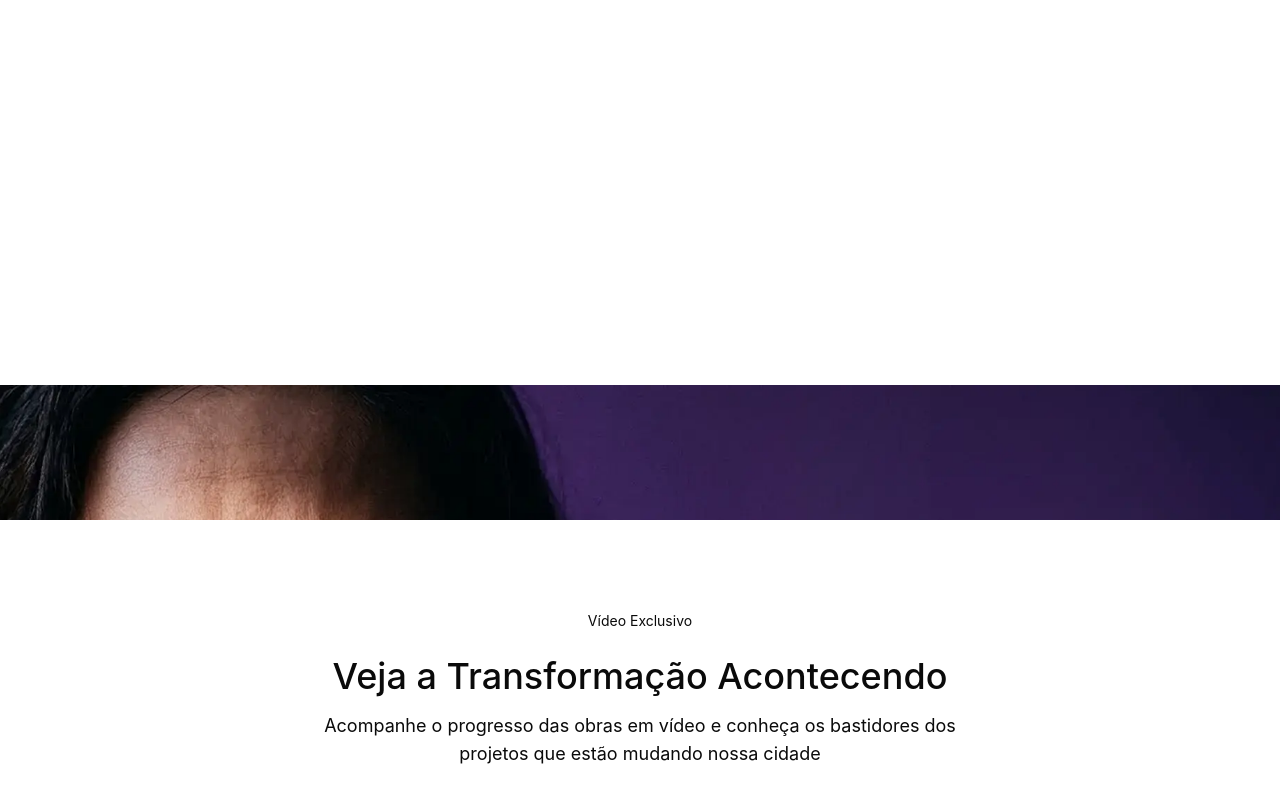
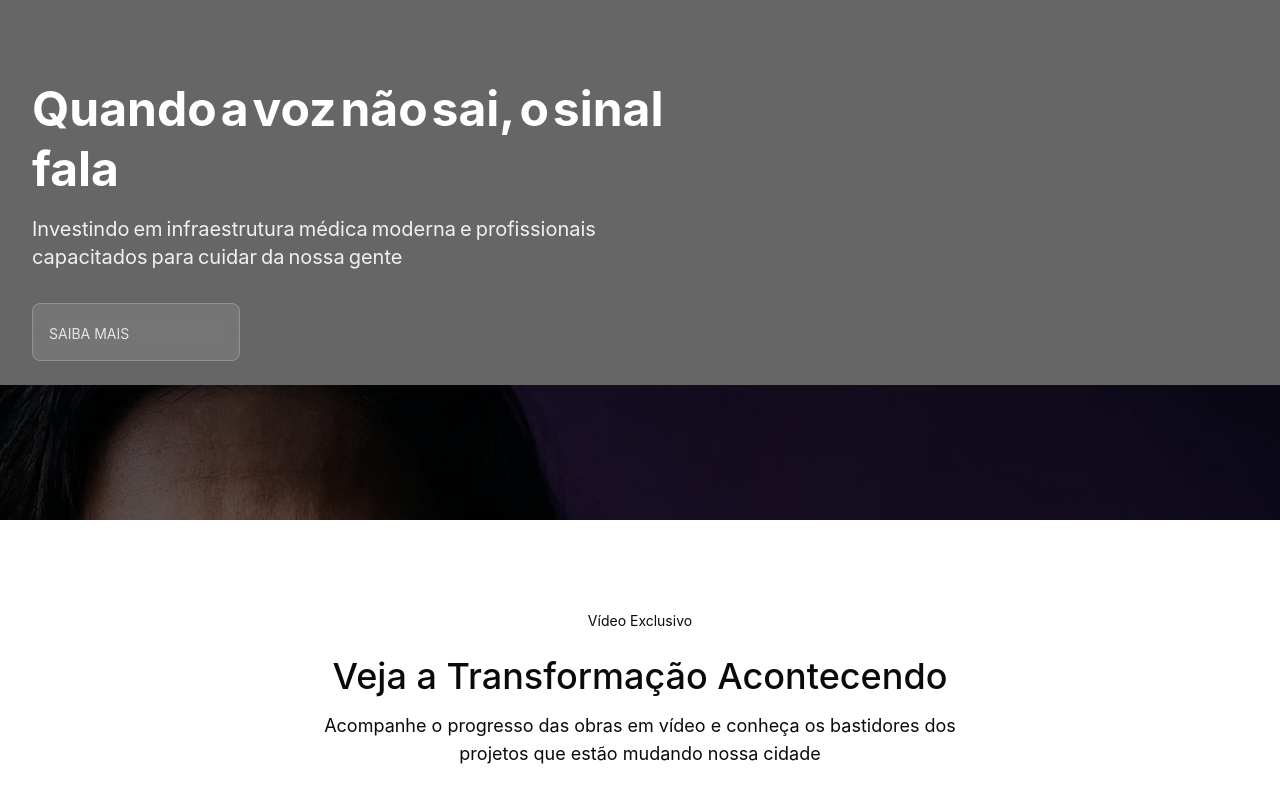
Before and after one commit to ramonchuinca/Sitegovernamentalinterativocpia, a React (Vite) app: page / in a window 1280 px wide. Shown: the part 2640-3440 px from the top of the page. Built offline with nearby package versions, Linux system fonts and the light colour scheme.

Commit message:
atualizado

```diff
--- a/src/app/App.tsx
+++ b/src/app/App.tsx
@@ -18,6 +18,7 @@ import { SocialFeed } from './components/SocialFeed';
 import { CallToAction } from './components/CallToAction';
 import { Footer } from './components/Footer';
 import { FloatingCTA } from './components/FloatingCTA';
+import { TextAnimate } from './components/magicui/text-animate';
 
 export default function App() {
   return (
@@ -28,17 +29,78 @@ export default function App() {
       <Stats />
       <Impact />
 
-      <ImpactBanner
-        image="/src/app/components/figma/foto-mulher-1.webp"
-        title="Quando a voz não sai,o sinal fala"
-        subtitle="Investindo em infraestrutura médica moderna e profissionais capacitados para cuidar da nossa gente"
-        overlay="gradient"
-        stats={[
-          // { label: 'UBS Reformadas', value: '15' },
-          // { label: 'Novos Leitos', value: '200' },
-          { label: 'SAIBA MAIS', value: '' }
-        ]}
+    <ImpactBanner
+  background={
+    <picture>
+
+      {/* MOBILE */}
+      <source
+        media="(max-width: 600px)"
+        srcSet="/src/app/components/figma/mulher_vert-2.webp"
       />
+
+      {/* DESKTOP */}
+      <source
+        media="(min-width: 601px)"
+        srcSet="/src/app/components/figma/foto-mulher-1.webp"
+      />
+
+      {/* DEFAULT */}
+      <img
+        src="/src/app/components/figma/base mulher copy.webp"
+        alt="obra 2"
+        className="
+          absolute
+          inset-0
+          w-full
+          h-full
+          object-cover
+          object-center
+        "
+      />
+
+    </picture>
+  }
+  title={
+    <TextAnimate
+      animation="blurInUp"
+      by="word"
+      className="
+        text-3xl
+        sm:text-4xl
+        lg:text-5xl
+        font-bold
+        mb-4
+        text-center
+        leading-tight
+        max-w-4xl
+        mx-auto
+      "
+    >
+      {'Quando a voz não sai, o sinal fala'}
+    </TextAnimate>
+  }
+  subtitle={
+    <TextAnimate
+      animation="fadeIn"
+      by="word"
+      delay={0.3}
+      className="
+        text-lg
+        sm:text-xl
+        text-white/90
+        text-center
+        max-w-2xl
+        mx-auto
+      "
+    >
+      {'Investindo em infraestrutura médica moderna e profissionais capacitados para cuidar da nossa gente'}
+    </TextAnimate>
+  }
+  stats={[
+    { label: 'SAIBA MAIS', value: '' }
+  ]}
+/>
 
       <VideoShowcase />
 
--- a/src/app/components/ImpactBanner.tsx
+++ b/src/app/components/ImpactBanner.tsx
@@ -1,13 +1,13 @@
 import { ImageWithFallback } from './ImageWithFallback';
 import { Quote } from 'lucide-react';
-
-// ✅ ADICIONADO
 import { Parallax } from 'react-scroll-parallax';
+import { ReactNode } from 'react';
 
 interface ImpactBannerProps {
-  image: string;
-  title: string;
-  subtitle: string;
+  image?: string;
+  background?: ReactNode;
+  title: ReactNode;
+  subtitle: ReactNode;
   quote?: string;
   author?: string;
   stats?: Array<{ label: string; value: string }>;
@@ -17,6 +17,7 @@ interface ImpactBannerProps {
 
 export function ImpactBanner({
   image,
+  background,
   title,
   subtitle,
   quote,
@@ -35,26 +36,31 @@ export function ImpactBanner({
   return (
     <section className="relative h-[500px] lg:h-[600px] overflow-hidden">
 
-      {/* ✅ BACKGROUND */}
+      {/* BACKGROUND */}
       <div className="absolute inset-0">
 
-        {/* ✅ PARALLAX */}
+        {/* PARALLAX */}
         <Parallax speed={-30}>
 
-          {/* ✅ IMAGEM */}
-          <ImageWithFallback
-            src={image}
-            alt={title}
-            className="w-full h-[700px] object-cover scale-110"
-          />
+          {background ? (
+            <div className="relative w-full h-[700px] scale-110">
+              {background}
+            </div>
+          ) : (
+            <ImageWithFallback
+              src={image || ''}
+              alt="banner"
+              className="w-full h-[700px] object-cover scale-110"
+            />
+          )}
 
         </Parallax>
 
-        {/* ✅ OVERLAY */}
+        {/* OVERLAY */}
         <div className={`absolute inset-0 ${overlayClasses[overlay]}`} />
       </div>
 
-      {/* ✅ CONTEÚDO */}
+      {/* CONTEÚDO */}
       <div className="relative z-10 h-full max-w-7xl mx-auto px-4 sm:px-6 lg:px-8 flex items-center">
 
         <div
@@ -69,17 +75,17 @@ export function ImpactBanner({
             <Quote className="w-12 h-12 mb-4 text-white/40" />
           )}
 
-          {/* ✅ TÍTULO */}
+          {/* TÍTULO */}
           <h2 className="text-3xl sm:text-4xl lg:text-5xl mb-4 leading-tight">
             {title}
           </h2>
 
-          {/* ✅ SUBTÍTULO */}
-          <p className="text-lg sm:text-xl text-white/90 mb-8 leading-relaxed">
+          {/* SUBTÍTULO */}
+          <div className="text-lg sm:text-xl text-white/90 mb-8 leading-relaxed">
             {subtitle}
-          </p>
+          </div>
 
-          {/* ✅ QUOTE */}
+          {/* QUOTE */}
           {quote && (
             <div className="border-l-4 border-white/50 pl-6 mb-8">
 
@@ -96,7 +102,7 @@ export function ImpactBanner({
             </div>
           )}
 
-          {/* ✅ STATS */}
+          {/* STATS */}
           {stats && stats.length > 0 && (
             <div className="grid grid-cols-2 sm:grid-cols-3 gap-6">
 
```
Also changed, not shown: src/app/components/figma/mulher_vert-2.webp (added).
